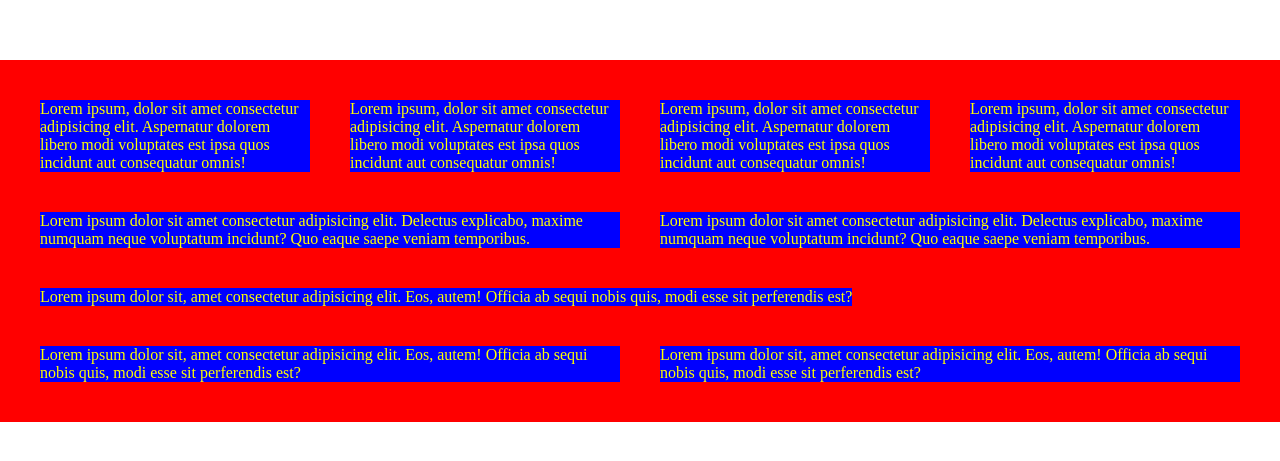
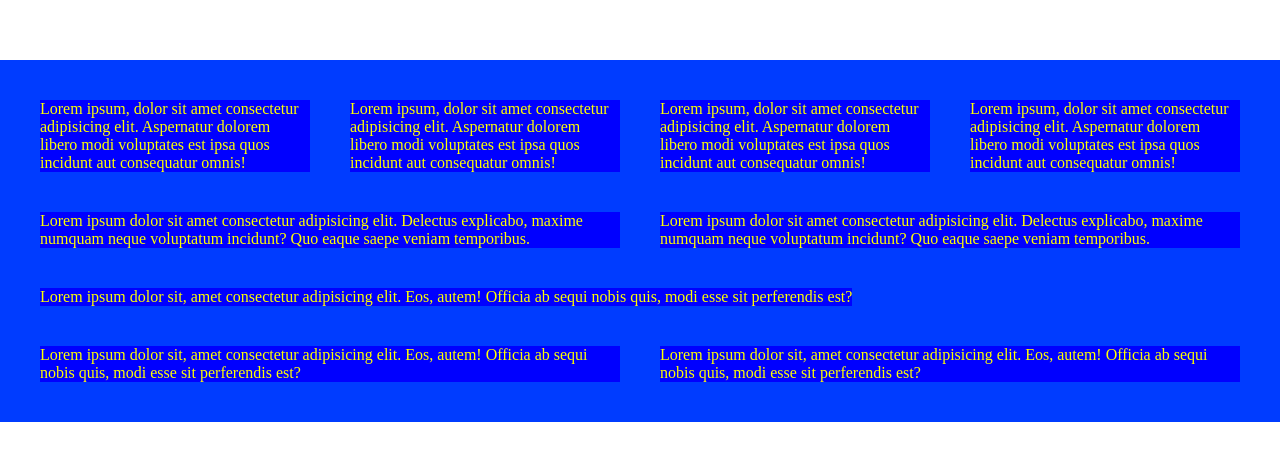
Before and after one commit to AnatoliyKrayniy/firstProject, a plain HTML site: page index.html in a window 1280 px wide. Shown: the part 159-620 px from the top of the page. Drawn offline with Linux system fonts and the light colour scheme.

Commit message:
changed bg color

```diff
--- a/style.css
+++ b/style.css
@@ -8,7 +8,7 @@ html, body {
 .wrapper {
     display: flex;
     flex-direction: column;
-    background-color: rgb(255, 0, 0);
+    background-color: rgb(0, 60, 255);
     padding: 20px;
 }
 
```
